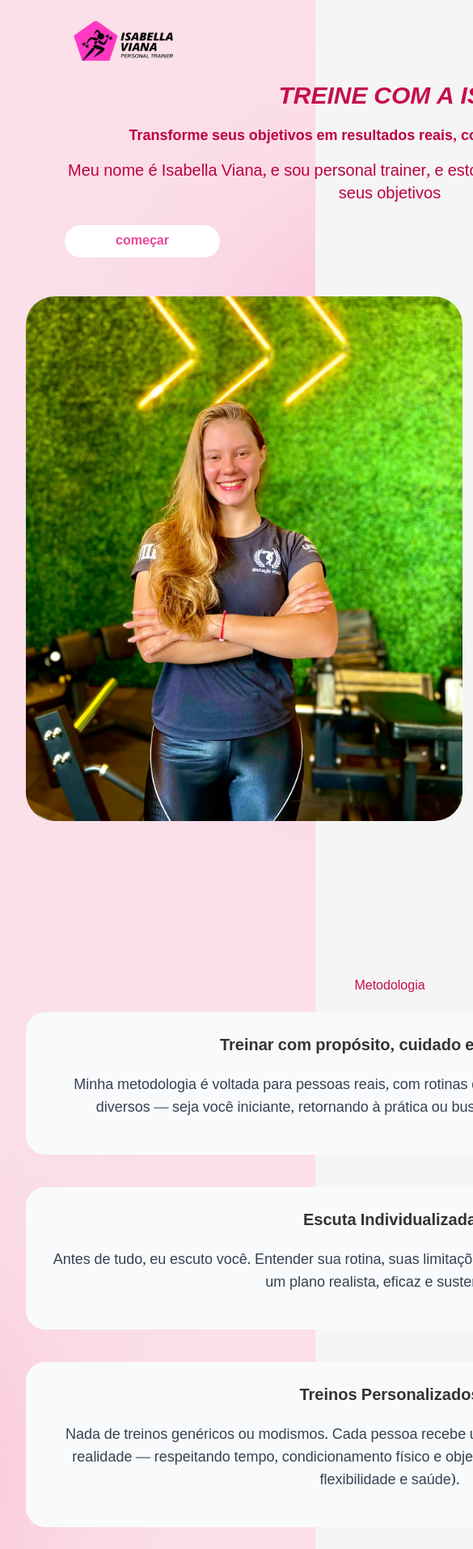
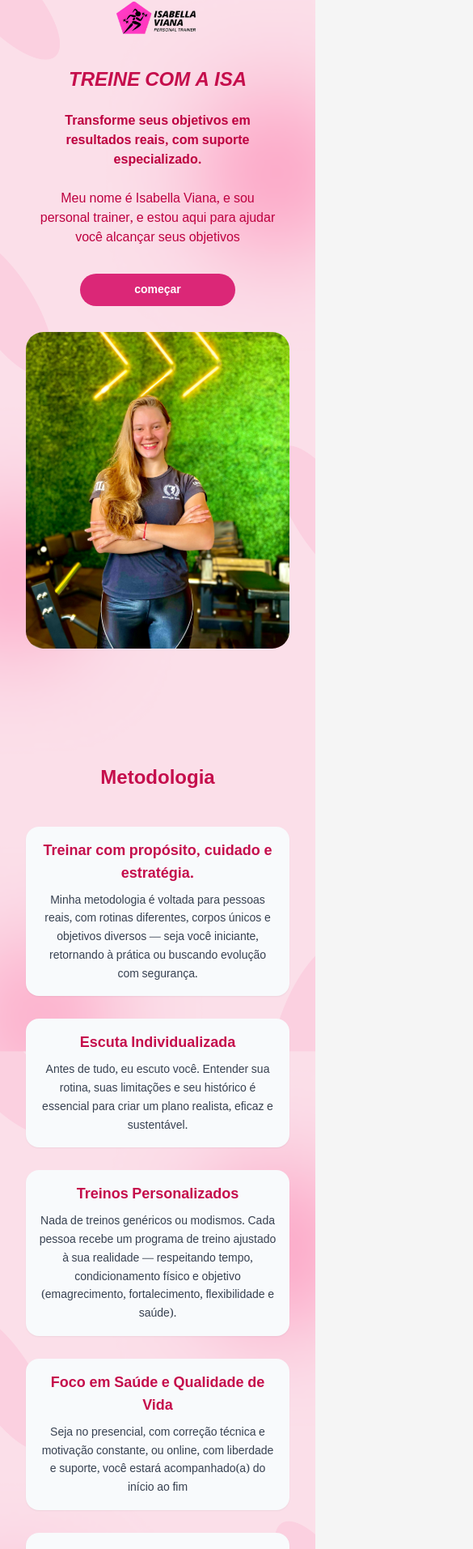
Before and after one commit to RudineiCTS/iv-landing, a Next.js app: page / in a window 390 px wide. Shown: the part 30-1943 px from the top of the page at 81% size, 585 px wide, since content can reach past the window. Built offline with nearby package versions, Linux system fonts and the light colour scheme.

Commit message:
Refactor layout for mobile responsiveness

```diff
--- a/src/app/Page/HomePage.tsx
+++ b/src/app/Page/HomePage.tsx
@@ -1,4 +1,3 @@
-
 import { ButtonComponent } from "@/components/ButtonComponent";
 import Image from "next/image";
 
@@ -7,43 +6,50 @@ interface homePageProps{
 }
 export function HomePage({handleClickNavigateToPage}:homePageProps){
   return (
-    <div className="md:flex md:h-full mb-48">
-    <div className="w-full md:h-full md:flex-col md:flex md:w-1/2 p-6 md:p-12 text-center md:text-left">
+    <div className="flex flex-col md:flex-row md:h-full mb-24 md:mb-48">
+      <div className="w-full md:h-full flex flex-col md:w-1/2 p-4 md:p-12 text-center md:text-left">
+        <div className="flex justify-center md:justify-start mb-6 md:mb-0">
           <Image
             src={"/assets/logo_1.png"}
-        width={150}
-        height={50}
+            width={120}
+            height={40}
             alt="logo"
             style={{ objectFit: "contain" }}
-        className="ml-6"
+            className="md:ml-6"
           />
-        <div className="flex-grow md:flex md:flex-col justify-center gap-7 p-6 md:p-12  md:text-left ">
-          <h1 className="text-3xl md:text-5xl text-[var(--font-rosa-title)]  font-bold italic">
+        </div>
+        <div className="flex-grow flex flex-col justify-center gap-4 md:gap-7 p-4 md:p-12">
+          <h1 className="text-2xl sm:text-3xl md:text-5xl text-[var(--font-rosa-title)] font-bold italic leading-tight">
             TREINE COM A ISA
           </h1>
-          <p className="text-lg md:text-2xl font-semibold text-[var(--font-rosa-paragraph)] mt-4 ">
+          <p className="text-base sm:text-lg md:text-2xl font-semibold text-[var(--font-rosa-paragraph)] mt-2 md:mt-4">
             Transforme seus objetivos em resultados reais, com suporte
             especializado.
           </p>
-          <p className="text-[var(--font-rosa-paragraph)] mt-4 text-pretty text-xl">
+          <p className="text-[var(--font-rosa-paragraph)] mt-2 md:mt-4 text-pretty text-base sm:text-lg md:text-xl">
             Meu nome é Isabella Viana, e sou personal trainer, e estou aqui
             para ajudar você alcançar seus objetivos
           </p>
+          <div className="flex justify-center md:justify-start">
             <ButtonComponent
               handleClick={handleClickNavigateToPage}
-            className="mt-6 px-6 py-3 md:w-52 md:bg-pink-600 md:text-white font-bold rounded-full bg-white text-pink-500"
+              className="mt-4 md:mt-6 px-6 py-3 w-48 md:w-52 bg-pink-600 text-white font-bold rounded-full hover:bg-pink-700 transition-colors"
             >
               começar
             </ButtonComponent>
           </div>
         </div>
-    <div className="w-full md:w-1/2 md:mt-16">
+      </div>
+      <div className="w-full md:w-1/2 flex justify-center md:mt-16 px-4 md:px-0">
+        <div className="w-full max-w-md md:max-w-none">
           <Image
             src={"/assets/isabela_background.svg"}
             alt="isabela"
             width={540}
             height={670}
+            className="w-full h-auto"
           />
+        </div>
       </div>
     </div>
   )
--- a/src/app/Page/MetodologiaPage.tsx
+++ b/src/app/Page/MetodologiaPage.tsx
@@ -2,14 +2,31 @@ import { CardText } from "@/components/cardText";
 
 export function MetodologiaPage() {
   return (
-    <div className="flex flex-col items-center justify-center min-h-screen">
-      <h1 className=" text-[var(--font-rosa-title)]">Metodologia</h1>
-      <div className="flex flex-col gap-5">
-        <CardText title="Treinar com propósito, cuidado e estratégia." text="Minha metodologia é voltada para pessoas reais, com rotinas diferentes, corpos únicos e objetivos diversos — seja você iniciante, retornando à prática ou buscando evolução com segurança."/>
-        <CardText title="Escuta Individualizada" text="Antes de tudo, eu escuto você. Entender sua rotina, suas limitações e seu histórico é essencial para criar um plano realista, eficaz e sustentável."/>
-        <CardText title=" Treinos Personalizados" text="Nada de treinos genéricos ou modismos. Cada pessoa recebe um programa de treino ajustado à sua realidade — respeitando tempo, condicionamento físico e objetivo (emagrecimento, fortalecimento, flexibilidade e saúde)."/>
-        <CardText title="Foco em Saúde e Qualidade de Vida" text="Seja no presencial, com correção técnica e motivação constante, ou online, com liberdade e suporte, você estará acompanhado(a) do início ao fim"/>
-        <CardText title="Resultado com leveza e constância" text="Muito além da estética, meu foco é proporcionar autonomia, disposição, prevenção de lesões e bem-estar físico e emocional."/>
+    <div className="flex flex-col items-center justify-center min-h-screen px-4 py-12 md:py-0">
+      <h1 className="text-2xl sm:text-3xl md:text-4xl lg:text-5xl text-[var(--font-rosa-title)] font-bold mb-8 md:mb-12 text-center">
+        Metodologia
+      </h1>
+      <div className="flex flex-col gap-4 md:gap-5 w-full max-w-4xl">
+        <CardText
+          title="Treinar com propósito, cuidado e estratégia."
+          text="Minha metodologia é voltada para pessoas reais, com rotinas diferentes, corpos únicos e objetivos diversos — seja você iniciante, retornando à prática ou buscando evolução com segurança."
+        />
+        <CardText
+          title="Escuta Individualizada"
+          text="Antes de tudo, eu escuto você. Entender sua rotina, suas limitações e seu histórico é essencial para criar um plano realista, eficaz e sustentável."
+        />
+        <CardText
+          title="Treinos Personalizados"
+          text="Nada de treinos genéricos ou modismos. Cada pessoa recebe um programa de treino ajustado à sua realidade — respeitando tempo, condicionamento físico e objetivo (emagrecimento, fortalecimento, flexibilidade e saúde)."
+        />
+        <CardText
+          title="Foco em Saúde e Qualidade de Vida"
+          text="Seja no presencial, com correção técnica e motivação constante, ou online, com liberdade e suporte, você estará acompanhado(a) do início ao fim"
+        />
+        <CardText
+          title="Resultado com leveza e constância"
+          text="Muito além da estética, meu foco é proporcionar autonomia, disposição, prevenção de lesões e bem-estar físico e emocional."
+        />
       </div>
     </div>
   );
--- a/src/app/page.tsx
+++ b/src/app/page.tsx
@@ -1,7 +1,6 @@
 "use client";
 import { BackgroundPage } from "@/components/backgroundPage";
 import "./globals.css";
-
 
 export type MyFormData = {
   nome: string;
@@ -10,11 +9,11 @@ export type MyFormData = {
   contato:string;
 };
 
-
 import { MetodologiaPage } from "./Page/MetodologiaPage";
 import { FormularioPage } from "./Page/FormularioPage";
 import { HomePage } from "./Page/HomePage";
 import { useRef, useState } from "react";
+
 export default function Home() {
   const [formData, setFormData] = useState<MyFormData>({
     nome: '',
@@ -22,6 +21,7 @@ export default function Home() {
     objetivo: '',
     contato:''
   });
+
   function handleSetValue(name: keyof MyFormData, value: string) {
     setFormData(prev => ({
       ...prev,
@@ -48,10 +48,11 @@ export default function Home() {
 
     window.open(url, '_blank');
   }
+
   return (
     <>
       <BackgroundPage className="">
-          <div className="md:w-[1440px] flex flex-col justify-center items-center">
+        <div className="w-full max-w-7xl flex flex-col justify-center items-center">
           <HomePage handleClickNavigateToPage={scrollToSection}/>
           <MetodologiaPage />
           <FormularioPage
--- a/src/components/ButtonComponent/index.tsx
+++ b/src/components/ButtonComponent/index.tsx
@@ -1,5 +1,4 @@
 import { ReactNode } from "react"
-import { IconType } from "react-icons"
 import { twMerge } from "tailwind-merge";
 
 interface ButtonComponentProps{
@@ -9,24 +8,34 @@ interface ButtonComponentProps{
     handleClick?:()=>void
     handleSendForm?:()=> void
 }
+
 interface ButtonComponentSendFormProps{
     title:string;
     handleSendForm?:()=> void
 }
+
 export function ButtonComponent({children, icon, handleClick, className}:ButtonComponentProps){
     return (
-        <div onClick={handleClick}className={twMerge("w-48 bg-rosaEscuro h-10 rounded-full text-white flex justify-evenly items-center cursor-pointer", className)}>
+        <button
+            onClick={handleClick}
+            className={twMerge(
+                "w-40 sm:w-48 bg-[var(--color-primary)] h-10 md:h-12 rounded-full text-white flex justify-center items-center gap-2 cursor-pointer hover:bg-pink-700 transition-colors font-medium text-sm md:text-base",
+                className
+            )}
+        >
             {children}
             {icon}
-        </div>
+        </button>
     )
 }
 
 export function ButtonComponentSendForm({title, handleSendForm}:ButtonComponentSendFormProps){
     return (
-
-        <div className={twMerge("bg-[var(--color-primary)] p-4 rounded-2xl cursor-pointer")} onClick={handleSendForm}>
-            <strong className="text-white px-2">{title}</strong>
-        </div>
+        <button
+            className="bg-[var(--color-primary)] p-3 md:p-4 rounded-xl md:rounded-2xl cursor-pointer hover:bg-pink-700 transition-colors w-full sm:w-auto"
+            onClick={handleSendForm}
+        >
+            <strong className="text-white px-2 text-sm md:text-base">{title}</strong>
+        </button>
     )
 }
--- a/src/components/InputComponentText/index.tsx
+++ b/src/components/InputComponentText/index.tsx
@@ -6,27 +6,33 @@ interface InputComponentText {
   field:keyof MyFormData;
   dataForForm?:MyFormData;
 }
+
 export function InputComponentText({title,handleSetValue, field, dataForForm}:InputComponentText){
   return (
-    <div className="flex flex-col w-3/4">
-        <label htmlFor={title} className="mt-5">{title}</label>
+    <div className="flex flex-col w-full max-w-md">
+      <label htmlFor={title} className="mt-4 md:mt-5 mb-2 text-sm md:text-base font-medium text-gray-700">
+        {title}
+      </label>
       <input
         type="text"
         name={title}
-          className="rounded-lg h-9 p-6"
+        className="rounded-lg h-10 md:h-12 p-3 md:p-4 border border-gray-300 focus:border-pink-500 focus:ring-2 focus:ring-pink-200 transition-colors text-sm md:text-base"
         value={dataForForm?.[field]}
-          onChange={e=> handleSetValue(field, e.target.value)}/>
+        onChange={e=> handleSetValue(field, e.target.value)}
+      />
     </div>
   )
 }
 
 export function InputComponentTextArea({title, handleSetValue, field, dataForForm}:InputComponentText){
   return (
-    <div className="flex flex-col w-3/4">
-        <label htmlFor={title} className="mt-5">{title}</label>
+    <div className="flex flex-col w-full max-w-md">
+      <label htmlFor={title} className="mt-4 md:mt-5 mb-2 text-sm md:text-base font-medium text-gray-700">
+        {title}
+      </label>
       <textarea
         name={title}
-          className=" p-3 rounded-lg h-28 resize-none"
+        className="p-3 md:p-4 rounded-lg h-24 md:h-32 resize-none border border-gray-300 focus:border-pink-500 focus:ring-2 focus:ring-pink-200 transition-colors text-sm md:text-base"
         onChange={e=> handleSetValue(field, e.target.value)}
         value={dataForForm?.[field]}
       />
--- a/src/components/backgroundPage/index.tsx
+++ b/src/components/backgroundPage/index.tsx
@@ -5,17 +5,19 @@ interface BackgroundPageProps {
   children: ReactNode;
   className: string;
 }
+
 export function BackgroundPage({ children, className }: BackgroundPageProps) {
   return (
     <div
       className={twMerge(
-        "w-full md:flex-col flex p-8 items-center min-h-screen bg-white",
+        "w-full flex flex-col p-4 sm:p-6 md:p-8 items-center min-h-screen bg-white",
         className
       )}
       style={{
         backgroundImage: `url('./assets/background_desktop.png')`,
         backgroundSize: "cover",
         backgroundPosition: "center",
+        backgroundAttachment: "fixed",
       }}
     >
       {children}
--- a/src/components/cardText/index.tsx
+++ b/src/components/cardText/index.tsx
@@ -1,13 +1,15 @@
 interface CardText{
   title:string;
   text: string;
+}
 
-}
 export function CardText({title,text}:CardText){
   return (
-    <div className="bg-slate-50 p-7 rounded-3xl w-[900px] mt-5 text-center">
-      <h2 className="text-xl font-bold">{title}</h2>
-      <p className="text-lg text-gray-700 mb-4 mt-5">
+    <div className="bg-slate-50 p-4 sm:p-6 md:p-7 rounded-2xl md:rounded-3xl w-full max-w-4xl mt-3 md:mt-5 text-center shadow-sm hover:shadow-md transition-shadow">
+      <h2 className="text-lg sm:text-xl md:text-2xl font-bold text-[var(--font-rosa-title)] mb-2 md:mb-3">
+        {title}
+      </h2>
+      <p className="text-sm sm:text-base md:text-lg text-gray-700 leading-relaxed">
         {text}
       </p>
     </div>
```
Also changed, not shown: src/app/Page/FormularioPage.tsx (+28 -13 lines). Lines whose indentation alone changed are shown as unchanged.
